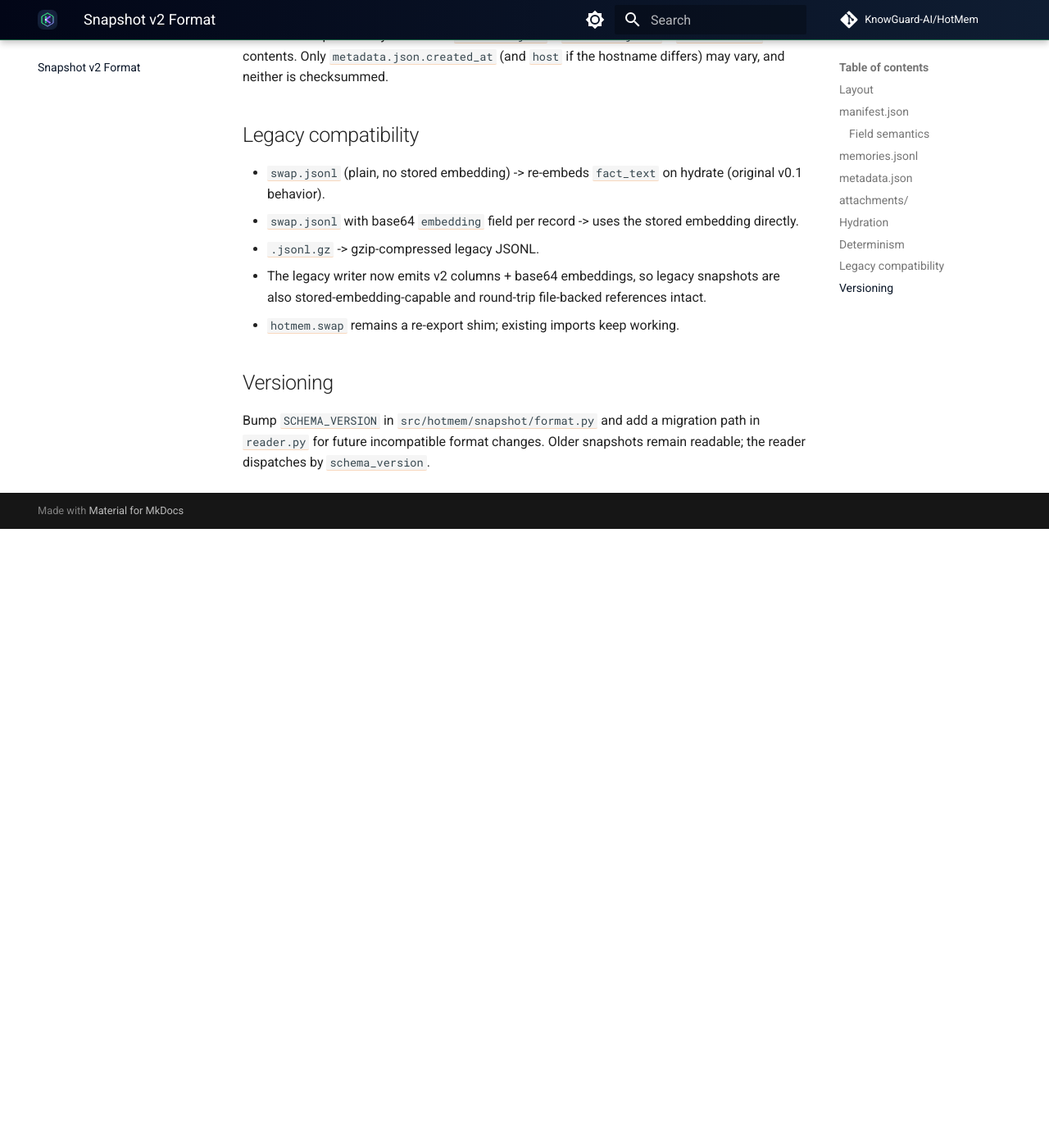
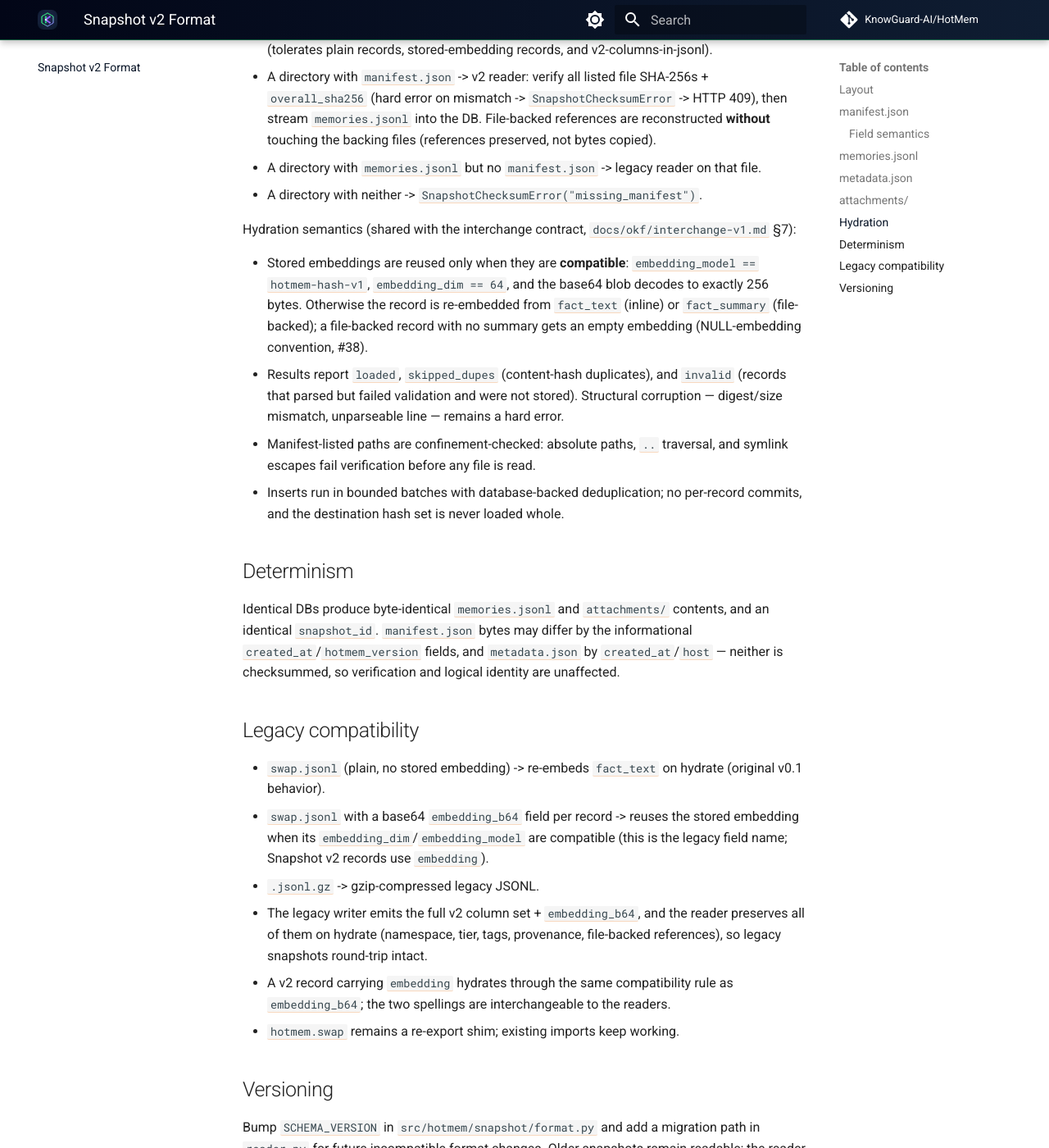
Before and after one commit to KnowGuard-AI/HotMem, an MkDocs documentation site: the page built from docs/snapshot-v2.md, in a window 1280 px wide and 1400 px high, scrolled down 2894 px. Shown: the whole window at 82% size. Built offline with MkDocs 1.6.1 and Material for MkDocs 9.7.7, drawn with Linux system fonts in a browser that asks for light colours; comment, search, counter and statistics services are not loaded; before the commit the page ends 3539 px from its top, so only the background shows below that; some of the changed text lies outside the part shown.

Commit message:
docs: correct Snapshot v2 documentation to match implementation (#67)
docs/snapshot-v2.md carried pre-#67 claims that no longer match the code:

- manifest key is file_backed_references (docs said file_references;
  the reader's historical read-alias is now noted),
- manifest example now shows the informational created_at/hotmem_version
  fields the writer actually emits,
- memory_type values are fact/file (not inline/file),
- record example includes ttl_seconds/namespace/tier/tags, which now
  round-trip,
- determinism section corrected: memories.jsonl + attachments +
  snapshot_id are byte/value-deterministic; manifest.json bytes may vary
  by informational (non-checksummed) wall-clock fields — the previous
  'byte-identical manifest.json' claim was false since the manifest
  records its created_at,
- legacy section states the real legacy field name embedding_b64 (vs
  v2's embedding) and that both spellings hydrate through one
  compatibility rule,
- hydration section documents the #67 semantics: compat-checked
  embedding reuse, loaded/skipped_dupes/invalid, manifest path
  confinement, and bounded batched inserts with DB-backed dedup,
- unknown top-level keys round-trip under metadata._interchange_unknown.

CHANGELOG: Fixed entry under Unreleased.

````diff
--- a/docs/snapshot-v2.md
+++ b/docs/snapshot-v2.md
@@ -15,7 +15,8 @@ This document specifies the HotMem Snapshot v2 directory format.
 ## `manifest.json`
 
 The authoritative index. Written with `sort_keys=True, indent=2` for
-determinism.
+determinism of the checksummed payload; the manifest itself also records the
+export time (`created_at`) and `hotmem_version`, which are informational.
 
 ```json
 {
@@ -25,12 +26,14 @@ determinism.
   "memory_count": 42,
   "file_backed_count": 3,
   "inline_count": 39,
+  "created_at": "2026-07-08T14:00:00+00:00",
+  "hotmem_version": "0.2.5",
   "files": {
     "memories.jsonl": {"size": 12345, "sha256": "..."},
     "attachments/<name>": {"size": 1024, "sha256": "..."}
   },
   "overall_sha256": "<sha256 of sorted per-file sha256 concatenation>",
-  "file_references": [
+  "file_backed_references": [
     {
       "memory_id": "...",
       "source_uri": "...",
@@ -50,36 +53,46 @@ determinism.
 - `schema_version`: `2`. Bumped for future incompatible changes.
 - `snapshot_id`: `SHA-256` of the sorted `content_hash` list. Deterministic
   for identical DB contents regardless of insert order.
+- `created_at` / `hotmem_version`: informational provenance of the export.
+  They are not covered by any digest, so re-exporting the same DB changes
+  `manifest.json` bytes but never changes `snapshot_id`.
 - `files`: per-file `{size, sha256}`. Only `memories.jsonl` and any copied
   `attachments/<name>` are listed. `metadata.json` is intentionally **not**
   listed (informational only, so wall-clock timestamps don't break
   determinism or verification).
 - `overall_sha256`: `SHA-256` of the concatenated per-file `sha256` hex
   digests, in sorted-by-filename order.
-- `file_references`: one entry per file-backed memory. `attachment` is the
-  filename within `attachments/` when the byte range was copied in (opt-in,
+- `file_backed_references`: one entry per file-backed memory. `attachment` is
+  the filename within `attachments/` when the byte range was copied in (opt-in,
   small ranges), or `null` when the memory still points at its original
-  `source_uri`.
+  `source_uri`. Older snapshots wrote this key as `file_references`; the
+  reader accepts both spellings for compatibility.
 
 ## `memories.jsonl`
 
-One JSON object per line, sorted by `id`. Each record carries the full Memory
-Record v2 payload (`schema_version: 2`). Embeddings are stored as base64 so
-the JSONL is text-portable and can be rehydrated without re-embedding.
+One JSON object per line, sorted by `id`. Each record carries the full memory
+record payload (`schema_version: 2`). Embeddings are stored as base64 so the
+JSONL is text-portable and can be rehydrated without re-embedding.
 
 ```json
 {
   "schema_version": 2,
-  "id": "...", "identifier": "...", "memory_type": "inline" | "file",
-  "fact_text": "..." | null, "fact_summary": "..." | null,
+  "id": "...", "identifier": "...", "memory_type": "fact" | "file",
+  "fact_text": "..." | "", "fact_summary": "..." | null,
   "embedding": "<base64 or null>", "embedding_dim": 64,
   "embedding_model": "hotmem-hash-v1", "source": "...", "importance": 0.5,
   "metadata": {}, "content_hash": "...",
+  "ttl_seconds": null | 3600, "namespace": "", "tier": "hot", "tags": [],
   "source_uri": null | "...", "byte_offset": null | 0, "byte_length": null | 100,
   "source_checksum": null | "...", "source_format": null | "csv",
   "provenance": null | {}, "created_at": "..."
 }
 ```
+
+All fields round-trip: `namespace`, `tier`, `tags`, `ttl_seconds`, and
+`provenance` survive snapshot -> hydrate (verified by tests). Unknown
+top-level keys are preserved on hydrate under
+`metadata["_interchange_unknown"]`.
 
 ## `metadata.json`
 
@@ -101,9 +114,10 @@ same DB differ only in `created_at` (and `host`).
 Empty by default. When `copy_attachments=true` (CLI `--attach`, API
 `copy_attachments: true`), file-backed byte ranges smaller than 8 KB
 (`ATTACH_THRESHOLD`) are copied into `attachments/<sha256-of-range>` and the
-corresponding `file_references[].attachment` is set to the filename. Larger
-ranges always stay referenced (reference-not-duplicate principle). On any read
-error, the original `source_uri` is kept and the snapshot never fails.
+corresponding `file_backed_references[].attachment` is set to the filename.
+Larger ranges always stay referenced (reference-not-duplicate principle). On
+any read error, the original `source_uri` is kept and the snapshot never
+fails.
 
 ## Hydration
 
@@ -114,29 +128,52 @@ error, the original `source_uri` is kept and the snapshot never fails.
   v2-columns-in-jsonl).
 - A directory with `manifest.json` -> v2 reader: verify all listed file
   SHA-256s + `overall_sha256` (hard error on mismatch -> `SnapshotChecksumError`
-  -> HTTP 409), then stream `memories.jsonl` into the DB using stored base64
-  embeddings when present. File-backed references are reconstructed **without**
-  touching the backing files (references preserved, not bytes copied).
+  -> HTTP 409), then stream `memories.jsonl` into the DB. File-backed
+  references are reconstructed **without** touching the backing files
+  (references preserved, not bytes copied).
 - A directory with `memories.jsonl` but no `manifest.json` -> legacy reader on
   that file.
 - A directory with neither -> `SnapshotChecksumError("missing_manifest")`.
 
+Hydration semantics (shared with the interchange contract,
+`docs/okf/interchange-v1.md` §7):
+
+- Stored embeddings are reused only when they are **compatible**:
+  `embedding_model == hotmem-hash-v1`, `embedding_dim == 64`, and the base64
+  blob decodes to exactly 256 bytes. Otherwise the record is re-embedded from
+  `fact_text` (inline) or `fact_summary` (file-backed); a file-backed record
+  with no summary gets an empty embedding (NULL-embedding convention, #38).
+- Results report `loaded`, `skipped_dupes` (content-hash duplicates), and
+  `invalid` (records that parsed but failed validation and were not stored).
+  Structural corruption — digest/size mismatch, unparseable line — remains a
+  hard error.
+- Manifest-listed paths are confinement-checked: absolute paths, `..`
+  traversal, and symlink escapes fail verification before any file is read.
+- Inserts run in bounded batches with database-backed deduplication; no
+  per-record commits, and the destination hash set is never loaded whole.
+
 ## Determinism
 
-Identical DBs produce byte-identical `manifest.json` + `memories.jsonl` +
-`attachments/` contents. Only `metadata.json.created_at` (and `host` if the
-hostname differs) may vary, and neither is checksummed.
+Identical DBs produce byte-identical `memories.jsonl` and `attachments/`
+contents, and an identical `snapshot_id`. `manifest.json` bytes may differ by
+the informational `created_at`/`hotmem_version` fields, and `metadata.json`
+by `created_at`/`host` — neither is checksummed, so verification and logical
+identity are unaffected.
 
 ## Legacy compatibility
 
 - `swap.jsonl` (plain, no stored embedding) -> re-embeds `fact_text` on hydrate
   (original v0.1 behavior).
-- `swap.jsonl` with base64 `embedding` field per record -> uses the
-  stored embedding directly.
+- `swap.jsonl` with a base64 `embedding_b64` field per record -> reuses the
+  stored embedding when its `embedding_dim`/`embedding_model` are compatible
+  (this is the legacy field name; Snapshot v2 records use `embedding`).
 - `.jsonl.gz` -> gzip-compressed legacy JSONL.
-- The legacy writer now emits v2 columns + base64 embeddings, so legacy
-  snapshots are also stored-embedding-capable and round-trip file-backed
-  references intact.
+- The legacy writer emits the full v2 column set + `embedding_b64`, and the
+  reader preserves all of them on hydrate (namespace, tier, tags, provenance,
+  file-backed references), so legacy snapshots round-trip intact.
+- A v2 record carrying `embedding` hydrates through the same compatibility
+  rule as `embedding_b64`; the two spellings are interchangeable to the
+  readers.
 - `hotmem.swap` remains a re-export shim; existing imports keep working.
 
 ## Versioning
````
Also changed, not shown: CHANGELOG.md (+13 -0 lines).
